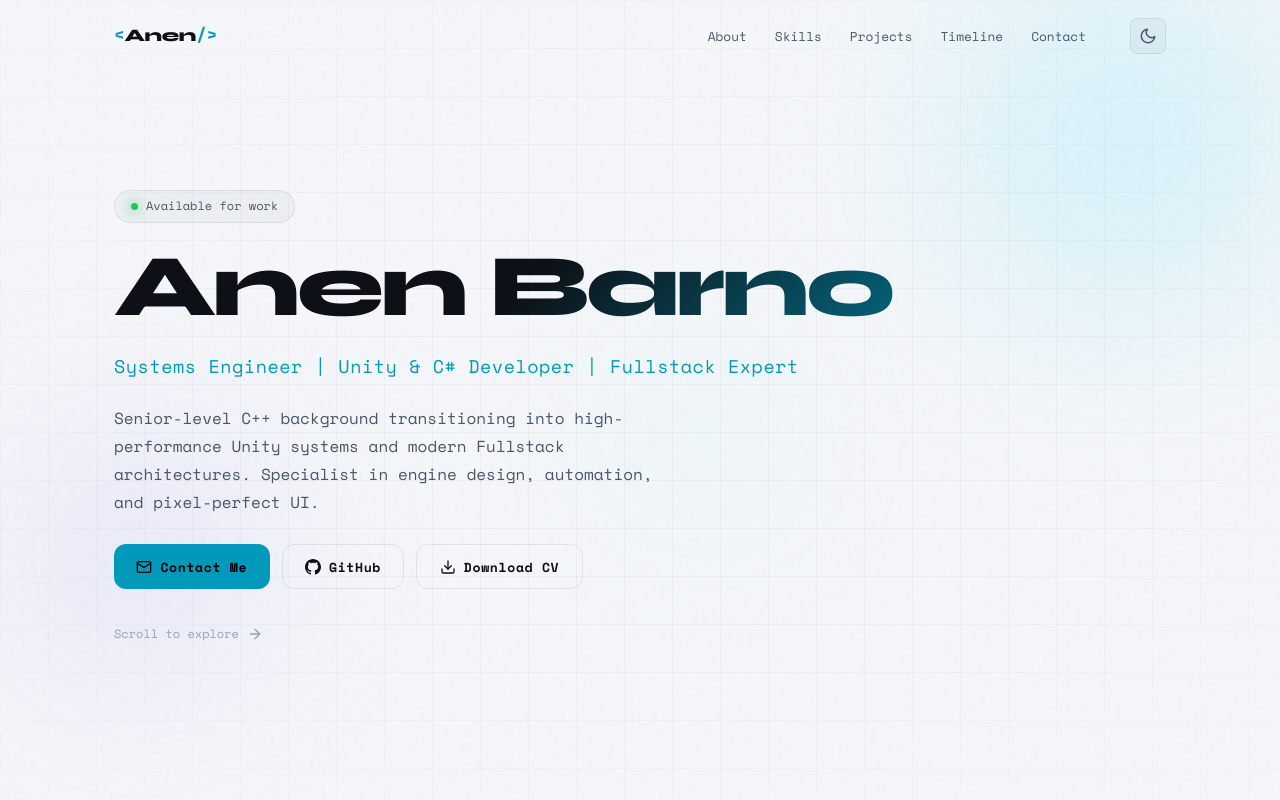
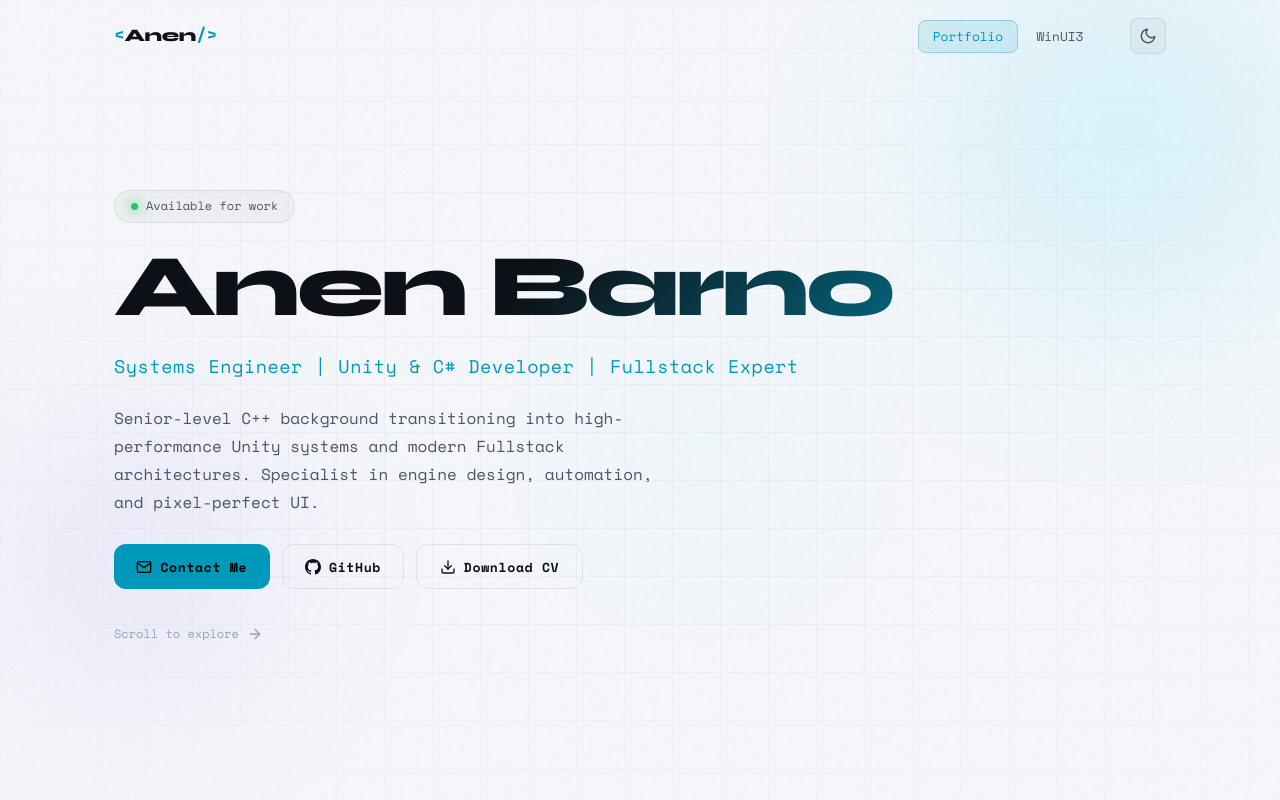
Before and after one commit to Anen135/portfolio, a React (Vite) app: page / in a window 1280 px wide. Shown: the top 800 px of the page. Built offline with nearby package versions, Linux system fonts and the light colour scheme.

Commit message:
feat: implement WinUI3 portfolio page with hash-based routing

```diff
--- a/package.json
+++ b/package.json
@@ -10,6 +10,8 @@
     "deploy": "npm run build && npx gh-pages -d dist"
   },
   "dependencies": {
+    "clsx": "^2.1.1",
+    "framer-motion": "^12.38.0",
     "lucide-react": "^1.11.0",
     "react": "^18.2.0",
     "react-dom": "^18.2.0"
--- a/src/components/Navbar.css
+++ b/src/components/Navbar.css
@@ -20,9 +20,12 @@
   display: flex;
   align-items: center;
   gap: 2rem;
+  max-width: 1100px;
+  margin: 0 auto;
+  padding: 0 1.5rem;
 }
 
-/* Logo */
+/* ── Logo ─────────────────────────────────────────────────── */
 .navbar__logo {
   font-family: var(--font-display);
   font-weight: 800;
@@ -31,6 +34,7 @@
   color: var(--text-primary);
   flex-shrink: 0;
   transition: color var(--transition);
+  text-decoration: none;
 }
 .navbar__logo:hover { color: var(--accent); }
 .navbar__logo-bracket {
@@ -38,27 +42,36 @@
   font-family: var(--font-mono);
 }
 
-/* Desktop links */
+/* ── Page links ───────────────────────────────────────────── */
 .navbar__links {
   display: flex;
   list-style: none;
   gap: 0.25rem;
   margin-left: auto;
 }
-.navbar__links a {
+
+.navbar__page-link {
   font-family: var(--font-mono);
   font-size: 0.8rem;
   color: var(--text-secondary);
-  padding: 0.4rem 0.75rem;
+  padding: 0.4rem 0.85rem;
   border-radius: 8px;
-  transition: color var(--transition), background var(--transition);
+  border: 1px solid transparent;
+  text-decoration: none;
+  transition: color var(--transition), background var(--transition),
+    border-color var(--transition);
 }
-.navbar__links a:hover {
+.navbar__page-link:hover {
   color: var(--accent);
   background: var(--accent-dim);
 }
+.navbar__page-link--active {
+  color: var(--accent);
+  background: var(--accent-dim);
+  border-color: color-mix(in srgb, var(--accent) 30%, transparent);
+}
 
-/* Controls */
+/* ── Controls ─────────────────────────────────────────────── */
 .navbar__controls {
   display: flex;
   align-items: center;
@@ -84,7 +97,7 @@
   border-color: var(--accent);
 }
 
-/* Hamburger (mobile only) */
+/* ── Hamburger (mobile only) ──────────────────────────────── */
 .navbar__hamburger {
   display: none;
   background: var(--bg-card);
@@ -99,7 +112,7 @@
   transition: all var(--transition);
 }
 
-/* Mobile dropdown */
+/* ── Mobile dropdown ──────────────────────────────────────── */
 .navbar__mobile-menu {
   display: none;
   flex-direction: column;
@@ -110,24 +123,30 @@
   transition: max-height 0.4s ease;
 }
 .navbar__mobile-menu--open {
-  max-height: 300px;
+  max-height: 200px;
 }
-.navbar__mobile-menu a {
+
+.navbar__mobile-link {
   font-family: var(--font-mono);
   font-size: 0.9rem;
   color: var(--text-secondary);
   padding: 0.6rem 0.75rem;
   border-radius: 8px;
+  text-decoration: none;
   transition: color var(--transition), background var(--transition);
 }
-.navbar__mobile-menu a:hover {
+.navbar__mobile-link:hover {
+  color: var(--accent);
+  background: var(--accent-dim);
+}
+.navbar__mobile-link--active {
   color: var(--accent);
   background: var(--accent-dim);
 }
 
-/* Responsive */
+/* ── Responsive ───────────────────────────────────────────── */
 @media (max-width: 768px) {
-  .navbar__links { display: none; }
+  .navbar__links     { display: none; }
   .navbar__hamburger { display: flex; }
   .navbar__mobile-menu { display: flex; }
   .navbar--scrolled .navbar__mobile-menu {
--- a/src/components/Navbar.jsx
+++ b/src/components/Navbar.jsx
@@ -2,7 +2,7 @@ import React, { useState, useEffect } from "react";
 import { config } from "../config.js";
 import "./Navbar.css";
 
-/* ── SVG Icons ────────────────────────────── */
+/* ── SVG Icons ──────────────────────────────────────────────── */
 const SunIcon = () => (
   <svg width="18" height="18" viewBox="0 0 24 24" fill="none" stroke="currentColor" strokeWidth="2" strokeLinecap="round" strokeLinejoin="round">
     <circle cx="12" cy="12" r="5"/><line x1="12" y1="1" x2="12" y2="3"/>
@@ -31,46 +31,79 @@ const CloseIcon = () => (
   </svg>
 );
 
-const NAV_LINKS = [
-  { label: "About", href: "#about" },
-  { label: "Skills", href: "#skills" },
-  { label: "Projects", href: "#projects" },
-  { label: "Timeline", href: "#timeline" },
-  { label: "Contact", href: "#contact" },
+/** Page-level navigation entries. href uses hash routing. */
+const PAGE_LINKS = [
+  { label: "Portfolio", href: "#/" },
+  { label: "WinUI3",   href: "#/winui3" },
 ];
 
+/** Returns true when the current hash points at the WinUI3 page. */
+function hashIsWinUI3() {
+  const h = window.location.hash.toLowerCase();
+  return h === "#/winui3" || h === "#/winui3/" || h === "#winui3" || h === "#winui3/";
+}
+
+/**
+ * Single shared navigation bar for all pages.
+ *
+ * Props:
+ *   theme         – "dark" | "light"
+ *   onThemeToggle – () => void
+ */
 export default function Navbar({ theme, onThemeToggle }) {
-  const [scrolled, setScrolled] = useState(false);
-  const [menuOpen, setMenuOpen] = useState(false);
+  const [scrolled,  setScrolled]  = useState(false);
+  const [menuOpen,  setMenuOpen]  = useState(false);
+  const [activePage, setActivePage] = useState(hashIsWinUI3() ? "#/winui3" : "#/");
 
-  /* Add background blur once user scrolls */
+  /* Track scroll for blur background */
   useEffect(() => {
     const onScroll = () => setScrolled(window.scrollY > 40);
     window.addEventListener("scroll", onScroll);
     return () => window.removeEventListener("scroll", onScroll);
   }, []);
 
-  const handleLink = (e, href) => {
+  /* Keep active page indicator in sync with hash changes */
+  useEffect(() => {
+    const onHash = () => setActivePage(hashIsWinUI3() ? "#/winui3" : "#/");
+    window.addEventListener("hashchange", onHash);
+    return () => window.removeEventListener("hashchange", onHash);
+  }, []);
+
+  const handlePageLink = (e, href) => {
     e.preventDefault();
     setMenuOpen(false);
-    document.querySelector(href)?.scrollIntoView({ behavior: "smooth" });
+    // Navigate by setting the hash — the hashchange listener in main.jsx
+    // will swap the rendered page component.
+    window.location.hash = href.replace(/^#/, "");
   };
 
   return (
     <nav className={`navbar ${scrolled ? "navbar--scrolled" : ""}`}>
-      <div className="container navbar__inner">
-        {/* Logo */}
-        <a href="#hero" className="navbar__logo" onClick={(e) => handleLink(e, "#hero")}>
+      <div className="navbar__inner">
+
+        {/* Logo — always navigates to portfolio home */}
+        <a
+          id="nav-logo"
+          href="#/"
+          className="navbar__logo"
+          onClick={(e) => handlePageLink(e, "#/")}
+        >
           <span className="navbar__logo-bracket">&lt;</span>
           {config.name.split(" ")[0] || "Dev"}
           <span className="navbar__logo-bracket">/&gt;</span>
         </a>
 
-        {/* Desktop links */}
-        <ul className="navbar__links">
-          {NAV_LINKS.map((link) => (
+        {/* Desktop page links */}
+        <ul className="navbar__links" role="list">
+          {PAGE_LINKS.map((link) => (
             <li key={link.href}>
-              <a href={link.href} onClick={(e) => handleLink(e, link.href)}>
+              <a
+                id={`nav-link-${link.label.toLowerCase()}`}
+                href={link.href}
+                className={`navbar__page-link ${activePage === link.href ? "navbar__page-link--active" : ""}`}
+                onClick={(e) => handlePageLink(e, link.href)}
+                aria-current={activePage === link.href ? "page" : undefined}
+              >
                 {link.label}
               </a>
             </li>
@@ -80,6 +113,7 @@ export default function Navbar({ theme, onThemeToggle }) {
         {/* Right controls */}
         <div className="navbar__controls">
           <button
+            id="nav-theme-toggle"
             className="navbar__theme-btn"
             onClick={onThemeToggle}
             aria-label="Toggle theme"
@@ -90,9 +124,11 @@ export default function Navbar({ theme, onThemeToggle }) {
 
           {/* Mobile hamburger */}
           <button
+            id="nav-hamburger"
             className="navbar__hamburger"
             onClick={() => setMenuOpen((o) => !o)}
             aria-label="Toggle menu"
+            aria-expanded={menuOpen}
           >
             {menuOpen ? <CloseIcon /> : <MenuIcon />}
           </button>
@@ -101,8 +137,14 @@ export default function Navbar({ theme, onThemeToggle }) {
 
       {/* Mobile dropdown */}
       <div className={`navbar__mobile-menu ${menuOpen ? "navbar__mobile-menu--open" : ""}`}>
-        {NAV_LINKS.map((link) => (
-          <a key={link.href} href={link.href} onClick={(e) => handleLink(e, link.href)}>
+        {PAGE_LINKS.map((link) => (
+          <a
+            key={link.href}
+            href={link.href}
+            className={`navbar__mobile-link ${activePage === link.href ? "navbar__mobile-link--active" : ""}`}
+            onClick={(e) => handlePageLink(e, link.href)}
+            aria-current={activePage === link.href ? "page" : undefined}
+          >
             {link.label}
           </a>
         ))}
--- a/src/main.jsx
+++ b/src/main.jsx
@@ -1,24 +1,40 @@
-import React from "react";
+import React, { useState } from "react";
 import ReactDOM from "react-dom/client";
 import App from "./App.jsx";
 import WinUI3Page from "./pages/WinUI3Page.jsx";
 import "./styles/global.css";
 
-const hash = window.location.hash.toLowerCase();
-const path = window.location.pathname.toLowerCase();
+/** Returns true when the current URL points at the WinUI3 page. */
+function getIsWinUI3() {
+  const hash = window.location.hash.toLowerCase();
+  const path = window.location.pathname.toLowerCase();
+  return (
+    hash === "#/winui3" ||
+    hash === "#/winui3/" ||
+    hash === "#winui3"  ||
+    hash === "#winui3/" ||
+    path === "/winui3"  ||
+    path === "/winui3/"
+  );
+}
 
-// Prefer hash routing so this works on static hosts without rewrite rules.
-// Keep pathname support as a fallback for dev / hosts that do serve SPA routes.
-const isWinUI3Page =
-  hash === "#/winui3" ||
-  hash === "#/winui3/" ||
-  hash === "#winui3" ||
-  hash === "#winui3/" ||
-  path === "/winui3" ||
-  path === "/winui3/";
+/** Root component — switches between pages based on hash. */
+function Root() {
+  const [isWinUI3, setIsWinUI3] = useState(getIsWinUI3);
+
+  // Re-render on every hash change so clicking navbar links actually
+  // swaps the page without a full browser reload.
+  React.useEffect(() => {
+    const onHashChange = () => setIsWinUI3(getIsWinUI3());
+    window.addEventListener("hashchange", onHashChange);
+    return () => window.removeEventListener("hashchange", onHashChange);
+  }, []);
+
+  return isWinUI3 ? <WinUI3Page /> : <App />;
+}
 
 ReactDOM.createRoot(document.getElementById("root")).render(
   <React.StrictMode>
-    {isWinUI3Page ? <WinUI3Page /> : <App />}
+    <Root />
   </React.StrictMode>
 );
--- a/src/pages/WinUI3Page.jsx
+++ b/src/pages/WinUI3Page.jsx
@@ -1,6 +1,8 @@
 import React, { useEffect } from "react";
 import "./WinUI3Page.css";
 import { winui3PageConfig as cfg } from "./winui3PageConfig.js";
+import Navbar from "../components/Navbar.jsx";
+import { useTheme } from "../hooks/useTheme.js";
 import {
   Keyboard,
   MousePointer2,
@@ -24,6 +26,13 @@ const FONT_GSTATIC_PRECONNECT_ID = "winui3-fonts-preconnect-gstatic";
 const FONT_STYLESHEET_ID = "winui3-fonts-stylesheet";
 
 export default function WinUI3Page() {
+  const { theme, toggle } = useTheme();
+
+  /* Sync data-theme whenever the user toggles */
+  useEffect(() => {
+    document.documentElement.setAttribute("data-theme", theme);
+  }, [theme]);
+
   useEffect(() => {
     document.title = "WinUI3 — Console UI Library";
     document.body.classList.add("winui3-body");
@@ -74,21 +83,9 @@ export default function WinUI3Page() {
   }, []);
 
   return (
-    <div className="winui3-page">
-      <nav>
-        <div className="nav-inner">
-          <a className="nav-logo" href={cfg.nav.logoHref}>
-            {cfg.nav.logoText}
-          </a>
-          <div className="nav-links">
-            {cfg.nav.links.map((l) => (
-              <a key={l.href} href={l.href}>
-                {l.label}
-              </a>
-            ))}
-          </div>
-        </div>
-      </nav>
+    <>
+      <Navbar theme={theme} onThemeToggle={toggle} />
+      <div className="winui3-page">
 
       <section id="hero">
         <div className="wrap">
@@ -356,5 +353,6 @@ export default function WinUI3Page() {
         </div>
       </footer>
     </div>
+    </>
   );
 }
```
Also changed, not shown: src/pages/WinUI3Page.css (+1 -53 lines), 1 other file (tests, documents, lock files or other folders).
